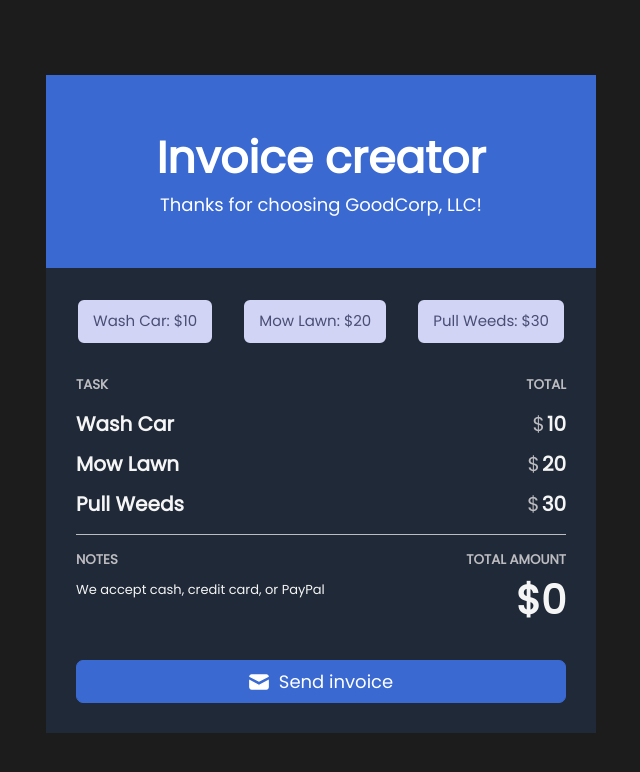
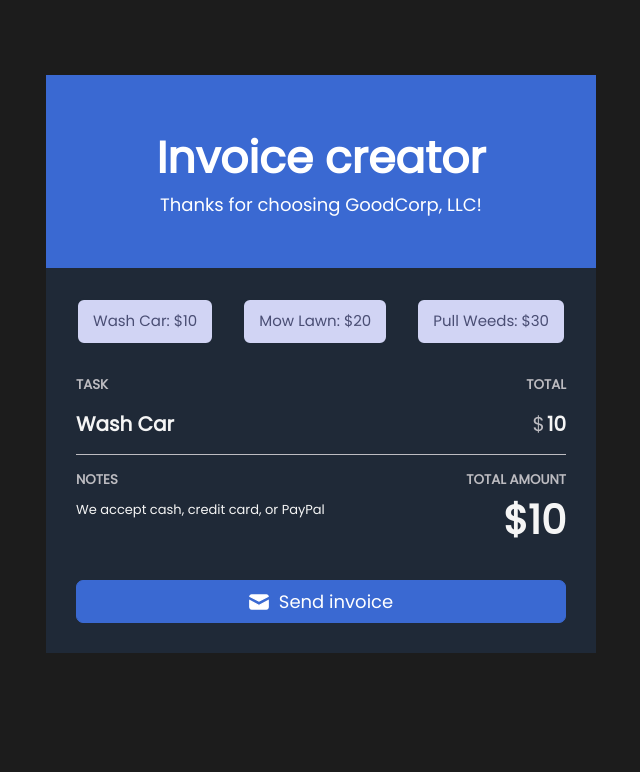
Before and after one commit to IbrohimRasulov/Invoice-creator, a website: page index.html in a window 1280 px wide. Both pictures are taken after a click on the button "Wash Car: $10". Shown: the whole page, without its empty margins (319-959 px from the left). Drawn offline with Linux system fonts and the light colour scheme.

Commit message:
Create a function to sum up all added services

```diff
--- a/app.js
+++ b/app.js
@@ -1,7 +1,6 @@
 const servicesBtn = document.querySelectorAll('#services button');
-const tasksList = document.querySelector('#tasks ul p');
-
-// console.log(servicesBtn);
+const tasksList = document.querySelector('#tasks ul');
+const totalCost = document.querySelector('#total-cost');
 
 const myServices = [];
 
@@ -15,6 +14,51 @@ servicesBtn.forEach(service => {
       myServices.push(e.target.value)
     }
 
-    console.log(myServices);
+    tasksList.innerHTML = `
+    <li>
+      <h4>TASK</h4>
+      <h4>TOTAL</h4>
+    </li>
+    `;
+
+    myServices.forEach(singleService => {
+      if (singleService === 'Wash Car') {
+        tasksList.innerHTML += `
+        <li>
+          <p>${singleService}</p>
+          <img src="assets/icon-delete.svg" alt="delete-btn">
+          <p><span>$</span>10</p>
+        </li>
+        `;
+      } else if (singleService === 'Mow Lawn') {
+        tasksList.innerHTML += `
+        <li>
+          <p>${singleService}</p>
+          <img src="assets/icon-delete.svg" alt="delete-btn">
+          <p><span>$</span>20</p>
+        </li>
+        `;
+      } else if (singleService === 'Pull Weeds') {
+        tasksList.innerHTML += `
+        <li>
+          <p>${singleService}</p>
+          <img src="assets/icon-delete.svg" alt="delete-btn">
+          <p><span>$</span>30</p>
+        </li>
+        `;
+      }
+    });
+
+    const cost = myServices.map(item => {
+      if (item === 'Wash Car') {
+        return 10;
+      } else if (item === 'Mow Lawn') {
+        return 20;
+      } else if (item === 'Pull Weeds') {
+        return 30;
+      }
+    });
+
+    totalCost.textContent = cost.reduce((a,b) => a + b, 0);
   });
 });
--- a/index.html
+++ b/index.html
@@ -27,24 +27,6 @@
              <h4>TASK</h4>
              <h4>TOTAL</h4>
            </li>
-
-           <li>
-             <p>Wash Car</p>
-             <img src="assets/icon-delete.svg" alt="delete-btn">
-             <p><span>$</span>10</p>
-           </li>
-
-           <li>
-             <p>Mow Lawn</p>
-             <img src="assets/icon-delete.svg" alt="delete-btn">
-             <p><span>$</span>20</p>
-           </li>
-
-           <li>
-             <p>Pull Weeds</p>
-             <img src="assets/icon-delete.svg" alt="delete-btn" class="hidden">
-             <p><span>$</span>30</p>
-           </li>
          </ul>
        </div>
 
@@ -57,7 +39,7 @@
 
            <li>
              <p id="notes">We accept cash, credit card, or PayPal</p>
-             <p>$<span>0</span></p>
+             <p>$<span id="total-cost">0</span></p>
            </li>
          </ul>
 
```
